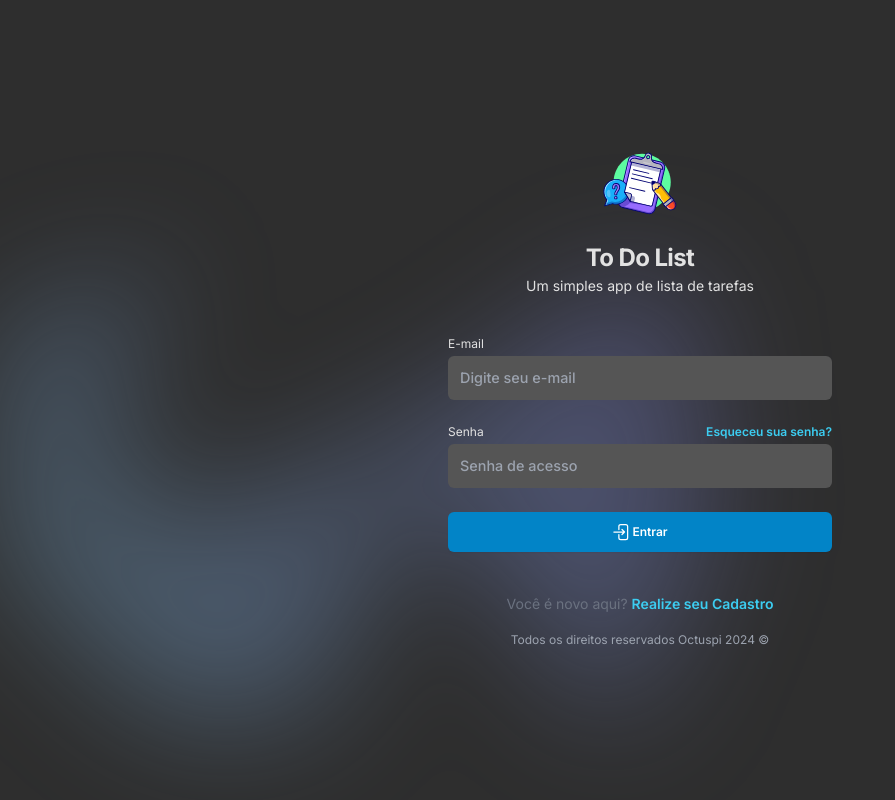
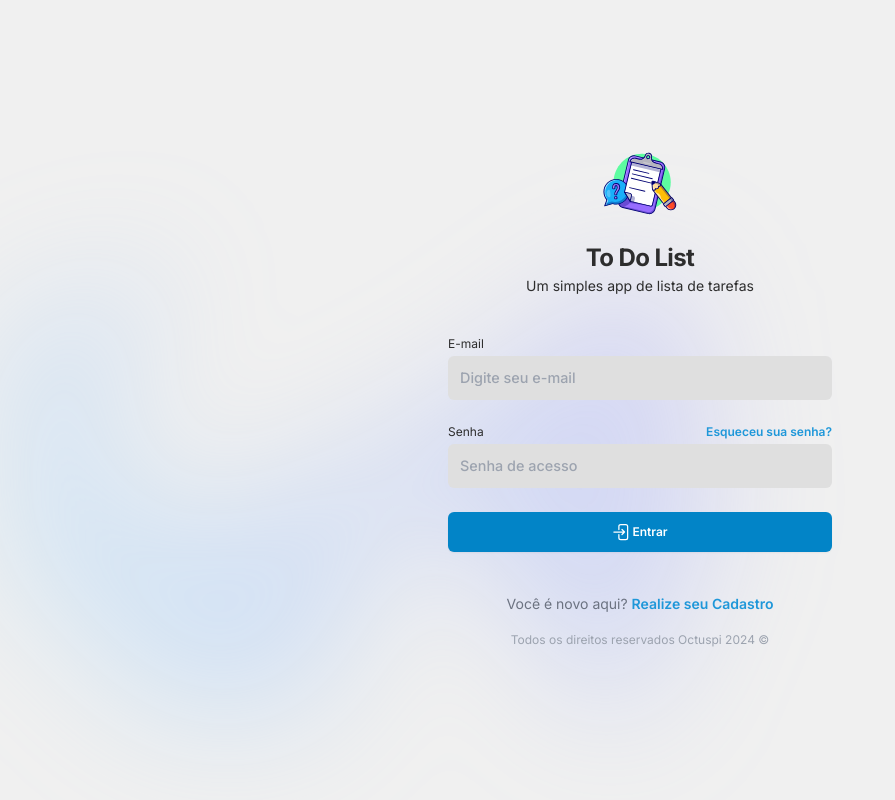
Before and after one commit to OctusPi/todonow, a Vue app in the folder frontend/: page /login in a window 1280 px wide. Shown: the whole page, without its empty margins (0-895 px from the left). Built offline with nearby package versions, Linux system fonts and the light colour scheme.

Commit message:
chore: change default style mode to light

```diff
--- a/frontend/src/stores/theme.js
+++ b/frontend/src/stores/theme.js
@@ -18,7 +18,7 @@ function apply_theme() {
 	if (screen) {
 		screen.classList.remove('light');
 		screen.classList.remove('dark');
-		screen.classList.add(theme.value ?? 'dark');
+		screen.classList.add(theme.value ?? 'light');
 	}
 }
 
```
